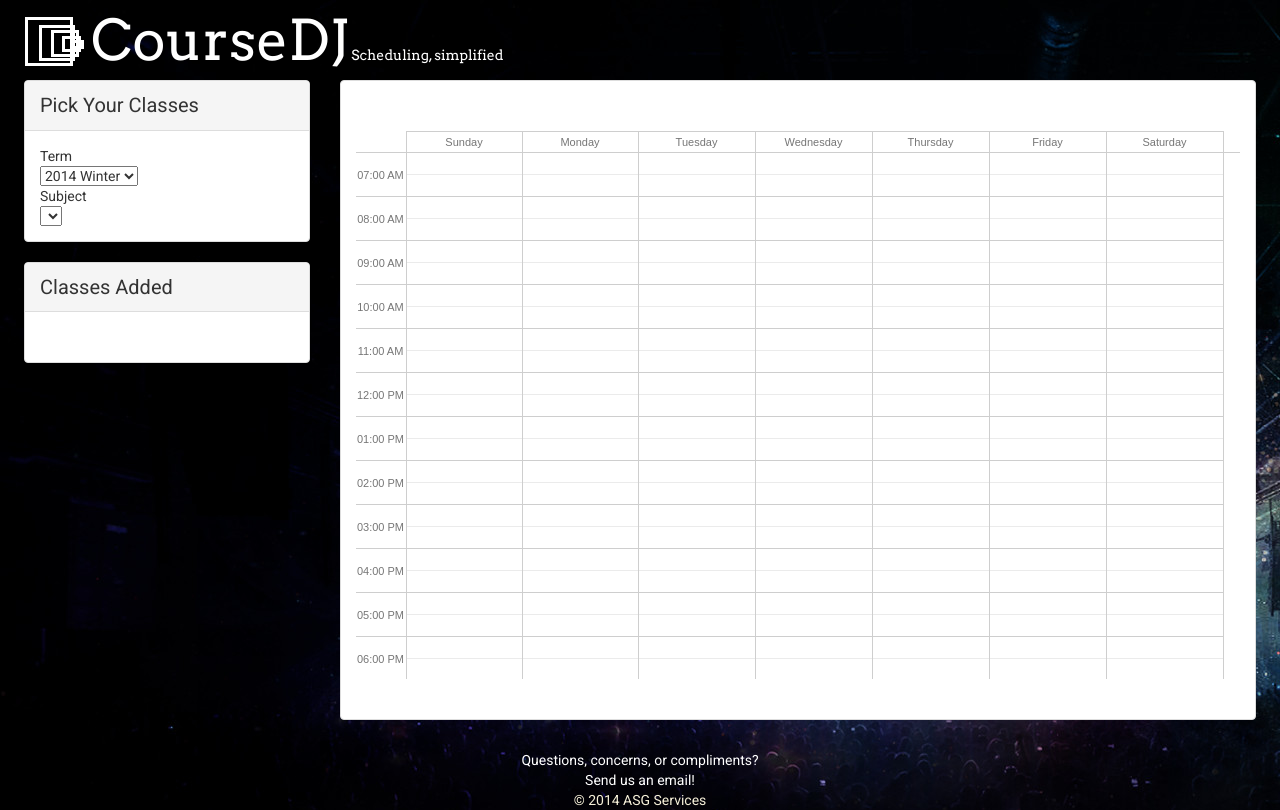
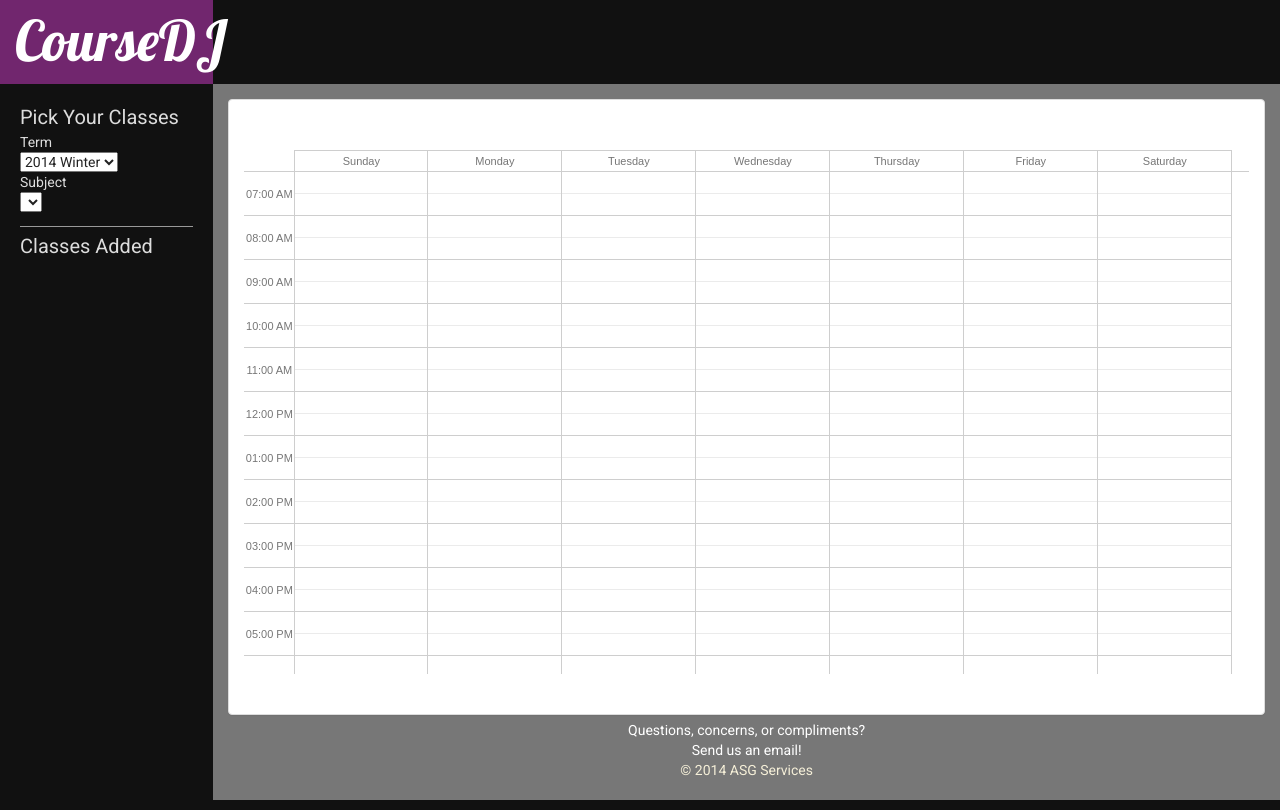
Before and after one commit to thomasythuang/CourseDJ, a website: page public/views/index.html in a window 1280 px wide. Drawn offline with Linux system fonts and the light colour scheme; no server answers.

Commit message:
UI overhaul

```diff
--- a/public/css/main.css
+++ b/public/css/main.css
@@ -1,84 +1,94 @@
 /* //// GLOBAL //// */
 html, body{
   margin: 0;
-  padding: 0 1em 0 1em;
+  padding: 0px;
   height: 100%;
 }
 
 body{
-  background-image: url('/img/dj2.jpg');
+  /* background-image: url('/img/dj2.jpg'); */
+  background-color: #111 !important;
   font-family: "Roboto", sans-serif !important;
-  padding-left: 1em;
-  padding-right: 1em;
   font-size: 14px !important;
 }
 
-
-/* //// HEADER AND NAVBAR //// */
+/* //// HEADER //// */
 .header{
   color: white;
-  font-family: "Arvo", serif !important;
+  background-color: #71266E;
+  padding-left: 0.5em;
 }
 .header img{
   margin-top: -1.75em;
 }
 .title{
   font-size: 4em;
+  font-family: "Lobster", sans-serif;
+}
+.header-row{
+  background-color: #111;
+  height: 6em;
 }
 
 /* //// MAIN BODY //// */
 #body{
-  height: 80%;
+  height: calc(100% - 6em);
 }
-#form, #cal{
+#cal-body{
+  height: calc(100% - 70px);
+  margin: 0;
+}
+#cal{
+  height: 100%;
+  background-color: #777;
+  padding: 15px;
+}
+.col-left{
   height: 100%;
 }
-.panel-full{
+.col-right{
   height: 100%;
 }
-
+.panel-body{
+  height: 100%;
+}
 .form-title{
   font-size: 20px;
 }
-
 .add-title{
   font-size: 18px;
 }
-
-
-
-.class-add.panel.panel-default{
-
-}
-
-.subject{
-
-}
-
-.subject select{
+.class-pick select{
   max-width: 100%;
 }
-
 .red{
   color:#ff0000;
 }
-
-.selected-sub{
-}
-
 .selected-course{
   color: #66CD00;
 }
-
 .class-count{
   margin-bottom: 20px;
   margin-top: 20px;
 }
+.class-add{
+  color: #ddd;
+  margin: 5px;
+}
+.class-add select, .class-add button{
+  color: #222;
+}
+.class-pick{
+  border-bottom: 1px solid #999;
+  padding-bottom: 1em;
+  padding-top: 1em;
+}
 
 /* //// FOOTER //// */
 .footer{
-  padding-top: 30px;
+  padding-top: 5px;
   text-align: center;
+  height: 60px;
 }
 .footer a{
   color: #ffffff;
@@ -88,6 +98,11 @@ body{
 }
 .footer p{
   color:#F5EFD8;
+}
+
+/* //// BOOTSTRAP OVERRIDES //// */
+.row{
+  margin: 0 !important;
 }
 
 /* //// CALENDAR //// */
--- a/public/views/index.html
+++ b/public/views/index.html
@@ -13,27 +13,29 @@
 	<!-- Angular, Fonts, and Icons -->
 	<script src="/resources/angular.min.js"></script>
 	<link rel="shortcut icon" href="/img/boxes.ico">
-  <link href='http://fonts.googleapis.com/css?family=Arvo|Roboto' rel='stylesheet' type='text/css'>
+  <link href='http://fonts.googleapis.com/css?family=Roboto|Lobster' rel='stylesheet' type='text/css'>
 
 </head>
 
 <!-- load user data into angular controller -->
 <body ng-controller="mainController">
-	<div class="header">
-		<img src="/img/boxes.ico">
+	<div class="row header-row" ng-show="loaded">
+		<div class="header col-sm-4 col-md-3 col-lg-2 col-left">
+			<!-- <img src="/img/boxes.ico"> -->
 			<span class="title">CourseDJ</span>
-		<span>Scheduling, simplified</span>
+		</div>
+		<div class="col-sm-8 col-md-9 col-lg-10 col-right"></div>
 	</div>
 
 	<div class="row" id="body" ng-show="loaded">
 
 		<!-- Class Selection Column -->
-		<div class="col-sm-4 col-lg-3" id="form">
-			<div class="class-add panel panel-default">
-				<div class="panel-heading form-title">
+		<div class="col-sm-4 col-md-3 col-lg-2 col-left" id="form">
+			<div class="class-add class-pick">
+				<div class="form-title">
 					Pick Your Classes
 				</div>
-				<div class="panel-body">
+
 				<div>Term</div>
 				<select ng-model="term">
 					<option value="4560">2014 Fall</option>
@@ -53,14 +55,14 @@
 
 				<div class="selected-course" ng-show="selectedCourse">{{selectedCourse.subject}} {{selectedCourse.catalog_num}}: {{selectedCourse.title}}</div>
 				<button class="add" ng-show="selectedCourse" ng-click="addToSetList(selectedCourse)">Add!</button>
-				</div>
+
 			</div>
 
-			<div class="class-add panel panel-default">
-				<div class="panel-heading form-title">
+			<div class="class-add">
+				<div class="form-title">
 					Classes Added
 				</div>
-				<div class="panel-body">
+				<div class="">
 					<div ng-show="setList">
 						<div ng-repeat="course in setList">
 							<span class="fa fa-close red" ng-click="removeFromSetList(course)"></span>
@@ -88,23 +90,20 @@
 		</div> <!-- Class Selection Column -->
 
 		<!-- Calendar Column -->
-		<div class="col-sm-8 col-lg-9" id="cal">
-			<div class="panel panel-default panel-full">
+		<div class="col-sm-8 col-md-9 col-lg-10 col-right" id="cal">
+			<div class="panel panel-default panel-full" id="cal-body">
 				<div class="panel-body panel-full">
 					<div dhx-scheduler data="events">
 		        <div class="dhx_cal_date"></div>
-			    <div>
-				</div>
-			</div>
-		</div>
 			    </div>
 				</div>
 			</div>
 
-
-<div class="footer" ng-show="loaded">
+			<div class="footer">
 				<a href="mailto:asg-services@u.northwestern.edu?Subject=CourseDJ">Questions, concerns, or compliments? <br> Send us an email!</a>
 				<p>&copy; 2014 ASG Services</p>
+			</div>
+		</div>
 	</div>
 
 <!-- Resources -->
```
Lines whose indentation alone changed are shown as unchanged.
